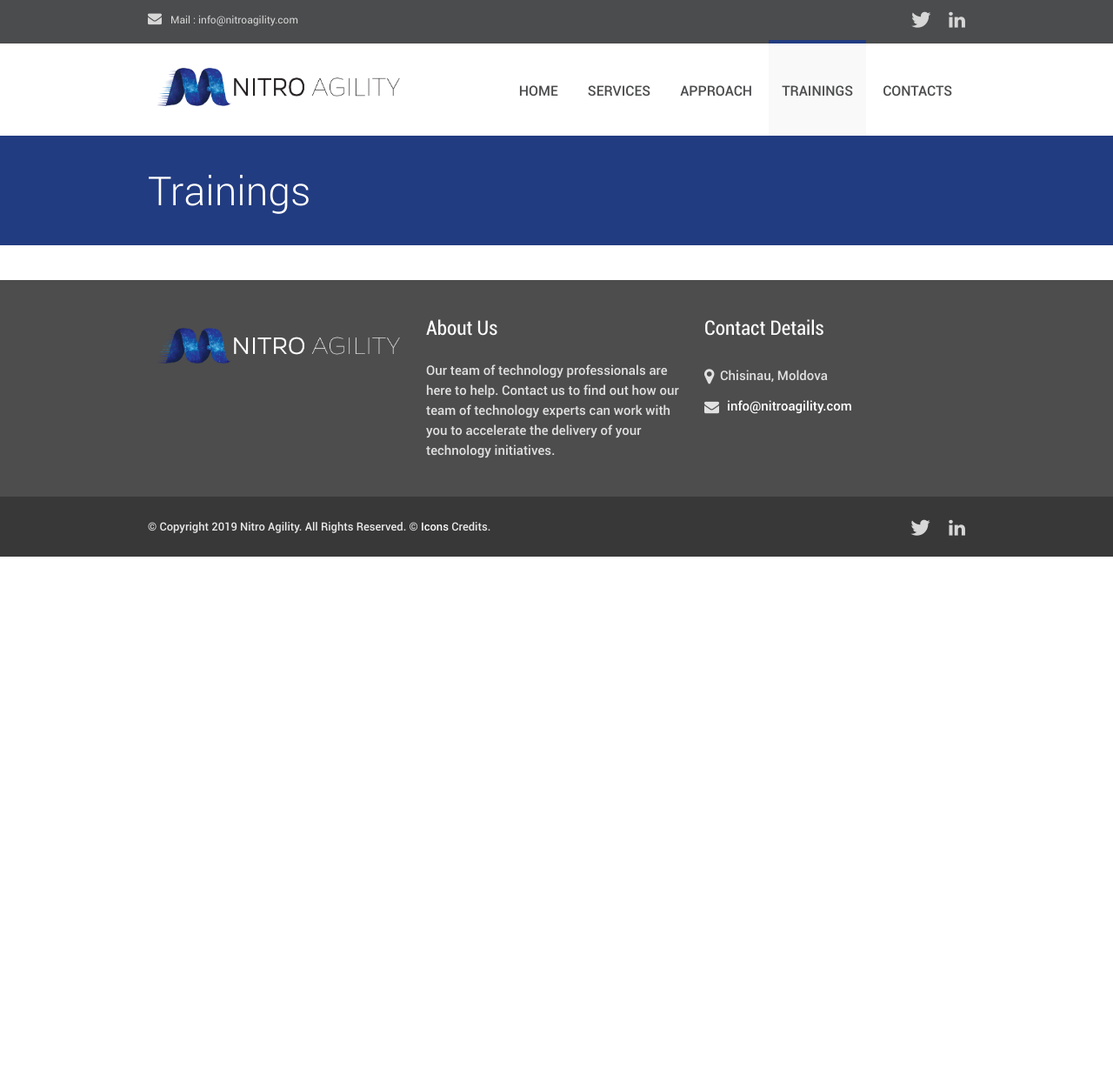
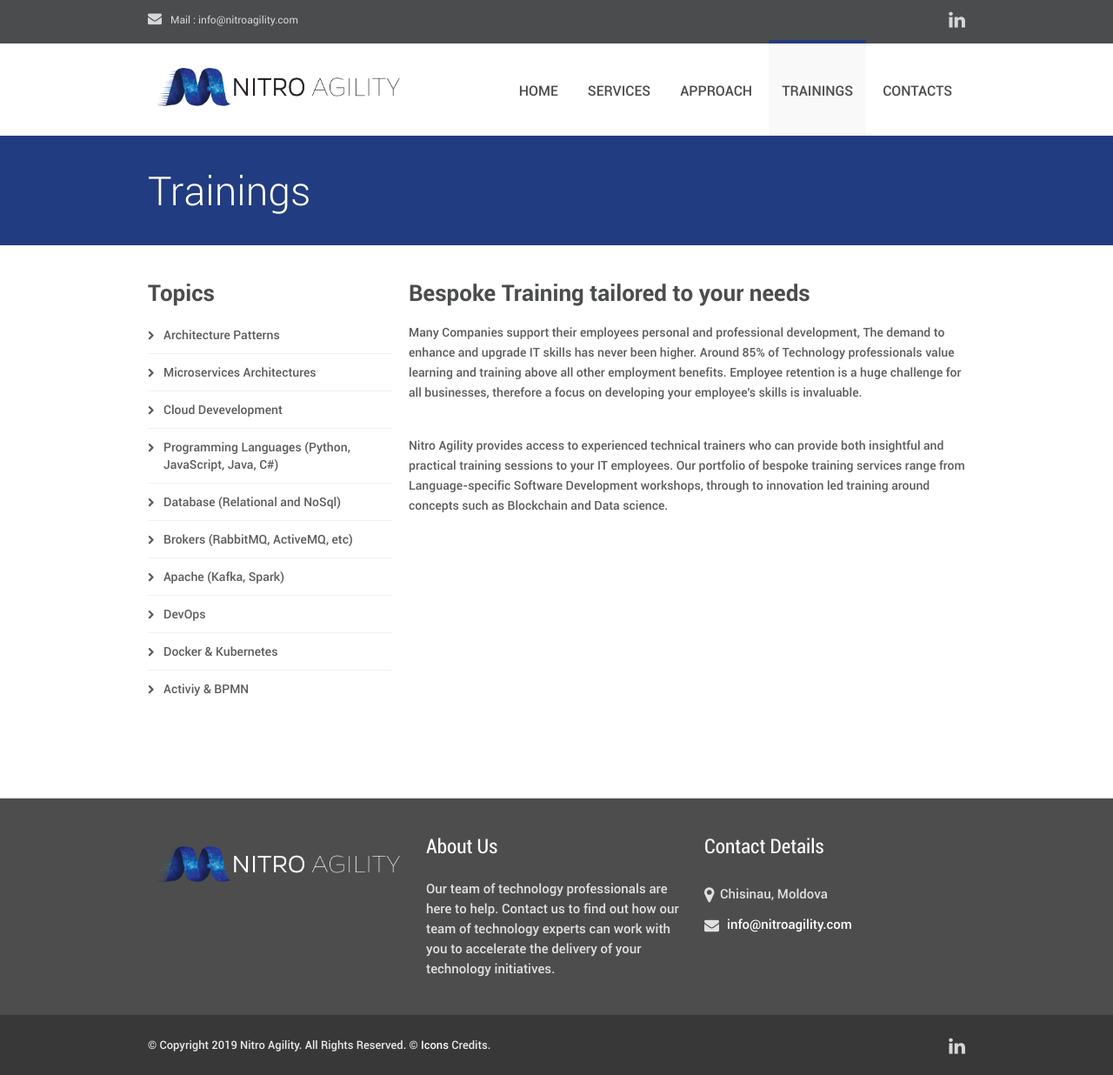
Before and after one commit to NitroAgility/nitroagility.github.io, a Jekyll site: the page built from trainings.html, in a window 1280 px wide. Shown: the whole page at 87% size. Built offline with Jekyll 4.4.1, drawn with Linux system fonts in a browser that asks for light colours; before the commit the page ends 900 px from its top, so only the background shows below that.

Commit message:
Amended content

```diff
--- a/_data/approach.yml
+++ b/_data/approach.yml
@@ -1,16 +1,16 @@
 items:
-  - title: Collaboration and onboarding
+  - title: Collaboration and Onboarding
     content: Nitro Agility services integrate seamlessly into your organisational structure, We can advise on project
                 tooling, delivery methodology or indeed work with you to integrate your businesses delivery practices
                 into our service offering. Our transparent and consistent approach to measuring project deliverables and
                 related effort will ensure your projects are delivered to the highest standards.
-  - title: Project estimation and scoping
+  - title: Project Estimation and Scoping
     content: Nitro Agility will provide a Solutions Architect who will work with you and your teams to define
                 technical solutions to meet your business goals. Our team will document and review your tech
                 requirements, then advise on how best to build and implement your required technical solution.
 
 strategy:
-    title: 'The <span class="color">Nitro Agility</span> development strategy includes:'
+    title: 'The <span class="color">Nitro Agility</span> delivery strategy includes:'
     items:
     - title: Technical Analysis Phase
       content: We’ll gather the requirements for your application. Study of any existing applications already developed for your company and establish a common vocabulary and learn about your business processes. Nitro Agility will then estimate the engineering hours needed to develop the application and provide a written business proposal.
--- a/_data/company.yml
+++ b/_data/company.yml
@@ -5,8 +5,5 @@ contact_details:
   email: info@nitroagility.com
 social:
   - type: linkedin
-    icon: social_icon-twitter
-    address:
-  - type: twitter
     icon: social_icon-linkedin
-    address:
+    address: https://www.linkedin.com/company/5321109
--- a/_data/services.yml
+++ b/_data/services.yml
@@ -1,10 +1,10 @@
 about_us: <p>Nitro Agility is an IT Consulting business and Software House with offices in  Europe.  We were founded by a team of technology professionals that have experience working with leading companies across multiple sectors.</p></br><p>Our team of highly skilled technologists help our clients to accelerate the delivery of technology platforms, whilst on-boarding cutting edge technology.</p>
 why_us:
+  - Experience architecting cutting edge solutions
+  - We can assess, build, evolve and support your solutions
   - You can hire the right skills on demand
-  - We can manage your project for you
-  - Experience architecting cutting edge solutions
   - A distributed team ready for you
-  - We do speak multiple languages
+  - We are a multilingual team
 services:
   - title: Agile Delivery
     description: Feel connected and in control of your project riducing risk and time to delivery.
--- /dev/null
+++ b/_data/training.yml
@@ -0,0 +1,13 @@
+title: Bespoke Training tailored to your needs
+content: <p>Many Companies support their employees personal and professional development, The demand to enhance and upgrade IT skills has never been higher. Around 85% of Technology professionals value learning and training above all other employment benefits. Employee retention is a huge challenge for all businesses, therefore a focus on developing your employee's skills is invaluable.</p></br></br><p>Nitro Agility provides access to experienced technical trainers who can provide both insightful and practical training sessions to your IT employees. Our portfolio of bespoke training services range from Language-specific Software Development workshops, through to innovation led training around concepts such as Blockchain and Data science.</p>
+topics:
+  - Architecture Patterns
+  - Microservices Architectures
+  - Cloud Devevelopment
+  - Programming Languages (Python, JavaScript, Java, C#)
+  - Database (Relational and NoSql)
+  - Brokers (RabbitMQ, ActiveMQ, etc)
+  - Apache (Kafka, Spark)
+  - DevOps
+  - Docker & Kubernetes
+  - Activiy & BPMN
--- a/trainings.html
+++ b/trainings.html
@@ -3,3 +3,31 @@ layout: default-content-page
 title: Trainings
 key: trainings
 ---
+<!-- Start main content -->
+<div class="container main-content clearfix">
+    <!-- Start Sidebar Widgets -->
+    <div class="five columns sidebar bottom-3">
+        <!-- Categories Widget -->
+        <div class="widget categories">
+            <h3 class="title bottom-1">Topics</h3><!-- Title Widget -->
+            <ul class="arrow-list">
+                {% for topic in site.data.training.topics %}
+                <li>{{ topic }}</li>
+                {% endfor %}
+            </ul><!-- End arrow-list -->
+        </div>
+        <!-- End -->
+    </div><!-- End Sidebar Widgets -->
+    <!-- Start Posts -->
+    <div class="eleven columns bottom-3">
+        <!-- ==================== Single Post ==================== -->
+        <div class="post single style-1">
+            <h3 class="title bottom-1">{{ site.data.training.title }}</h3><!-- Title Post -->
+            <div class="post-content">
+                {{ site.data.training.content }}
+            </div><!-- End post-content -->
+        </div>
+        <!-- ==================== End Single Post  ==================== -->
+    </div><!-- End Posts -->
+    <div class="clearfix"></div>
+</div><!-- <<< End Container >>> -->
```
Also changed, not shown: README.md.
